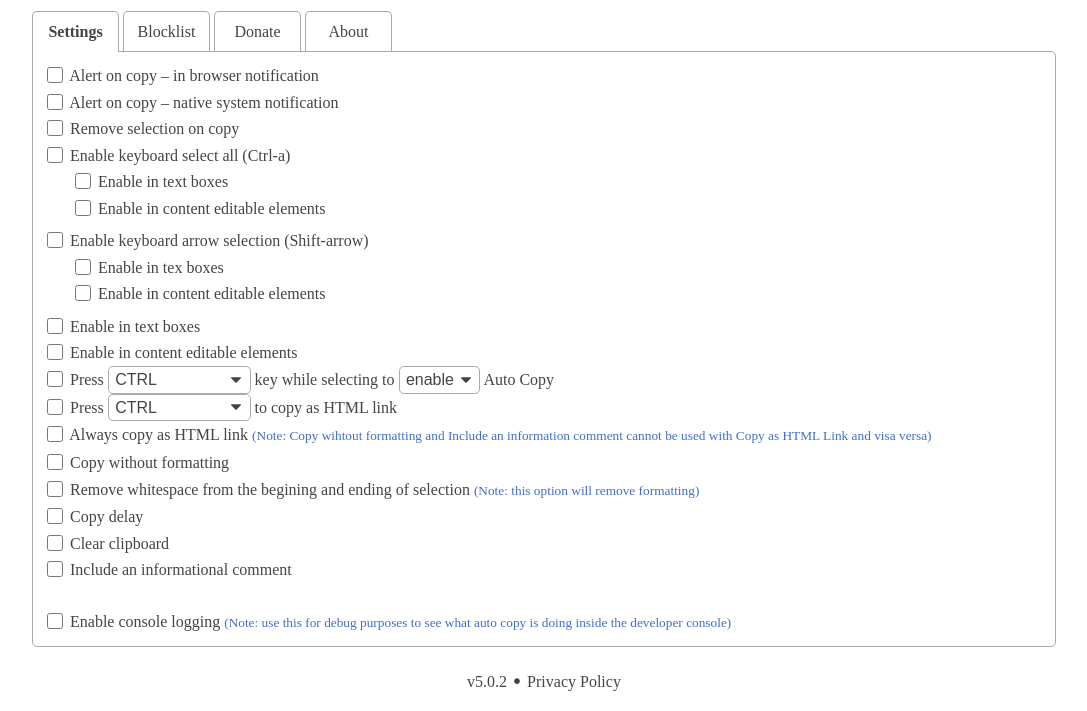
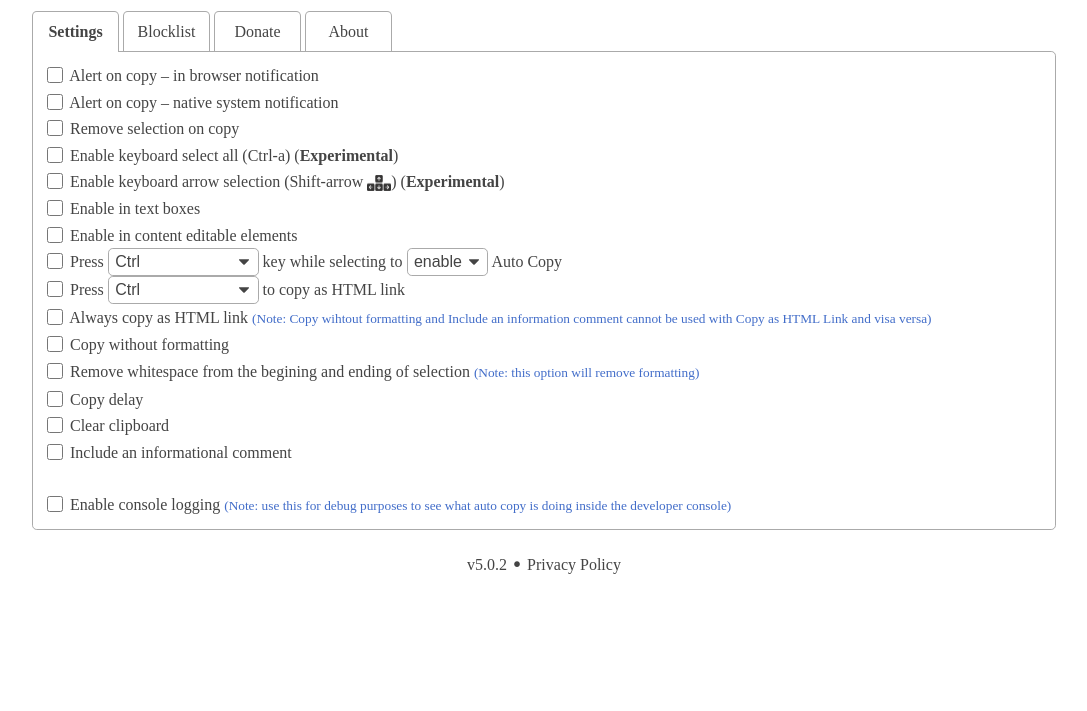
Before and after one commit to jamiephill/Auto-Copy, a browser extension: page html/options.html in a window 1280 px wide. Shown: the part 122-833 px from the top of the page, without its empty margins (96-1183 px from the left). After the commit the page ends 800 px from the top, so only its background shows below. Drawn offline with Linux system fonts and the light colour scheme.

Commit message:
Removed duplciate html element. Removed select options, now populating via JS to reduce duplication. Cleaned up JS. Setup show/hide for new settings.  Added icon for meta key on various platforms.

```diff
--- a/css/options.css
+++ b/css/options.css
@@ -105,6 +105,21 @@ body {
   margin: 1em;
   font-size: 16px;
   color: #444;
+}
+
+span.arrowKeys {
+  position: relative;
+  top: 4px;
+}
+
+span.arrowKeys img {
+  width: 24px;
+  transition: transform 0.3s ease-in-out;
+  transform-origin: left;
+}
+
+span.arrowKeys img:hover {
+  transform: scale(3);
 }
 
 div#clearClipboardSettings,
--- a/html/options.html
+++ b/html/options.html
@@ -61,14 +61,14 @@
           <br>
           <input class="autosave" type="checkbox" id="removeSelectionOnCopy"> <label for="removeSelectionOnCopy">Remove selection on copy</label>
           <br>
-          <input class="autosave" type="checkbox" id="enableSelectAll"> <label for="enableSelectAll">Enable keyboard select all (Ctrl-a)</label>
+          <input class="autosave" type="checkbox" id="enableSelectAll"> <label for="enableSelectAll">Enable keyboard select all (Ctrl-a) (<span class="bold">Experimental</span>)</label>
           <div id="enableSelectAllSettings" class="indent">
             <input class="autosave" type="checkbox" id="enableSelectAllForTextBoxes" name="enableSelectAllForTextBoxes"> <label for="enableSelectAllForTextBoxes">Enable in text boxes</label>
             <br>
             <input class="autosave" type="checkbox" id="enableSelectAllForContentEditable" name="enableSelectAllForContentEditable"> <label for="enableSelectAllForContentEditable">Enable in content editable elements</label>
           </div>
           <br>
-          <input class="autosave" type="checkbox" id="enableArrowSelect"> <label for="enableArrowSelect">Enable keyboard arrow selection (Shift-arrow)</label>
+          <input class="autosave" type="checkbox" id="enableArrowSelect"> <label for="enableArrowSelect">Enable keyboard arrow selection (Shift-arrow <span class="arrowKeys"> <img src="/assets/arrow-keys.png" alt="Arrow Keys"></span>) (<span class="bold">Experimental</span>)</label>
           <div id="enableArrowSelectSettings" class="indent">
             <input class="autosave" type="checkbox" id="enableArrowSelectForTextBoxes" name="enableArrowSelectForTextBoxes"> <label for="enableArrowSelectForTextBoxes">Enable in tex boxes</label>
             <br>
@@ -85,13 +85,6 @@
           <br>
           <input class="autosave" type="checkbox" id="ctrlToDisable"> <label for="ctrlToDisable">
             Press <select class="select-css modifierKey autosave" id="ctrlToDisableKey">
-              <option id="ctrl1" value="ctrl">CTRL</option>
-              <option id="shift1" value="shift">Shift</option>
-              <option id="alt1" value="alt">ALT</option>
-              <option id="ctrlalt1" value="ctrlalt">CTRL-ALT</option>
-              <option id="ctrlshift1" value="ctrlshift">CTRL-Shift</option>
-              <option id="ctrlaltshift1" value="ctrlaltshift">CTRL-ALT-Shift</option>
-              <option id="altshift1" value="altshift">ALT-Shift</option>
             </select>
             key while selecting to <select class="select-css autosave" id="ctrlState">
               <option value="enable">enable</option>
@@ -101,13 +94,6 @@
           <br>
           <input class="autosave" type="checkbox" id="altToCopyAsLink"> <label for="altToCopyAsLink">
             Press <select class="select-css modifierKey autosave" id="altToCopyAsLinkModifier">
-              <option id="ctrl2" value="ctrl">CTRL</option>
-              <option id="shift2" value="shift">Shift</option>
-              <option id="alt2" value="alt">ALT</option>
-              <option id="ctrlalt2" value="ctrlalt">CTRL-ALT</option>
-              <option id="ctrlshift2" value="ctrlshift">CTRL-Shift</option>
-              <option id="ctrlaltshift2" value="ctrlaltshift">CTRL-ALT-Shift</option>
-              <option id="altshift2" value="altshift">ALT-Shift</option>
             </select> to copy as HTML link</label>
           <br>
           <input class="autosave" type="checkbox" id="copyAsLink"> <label for="copyAsLink">Always copy as HTML link <span class="note">(Note: Copy wihtout formatting and Include an information comment cannot be used with Copy as HTML Link and visa versa)</span></label>
@@ -130,13 +116,6 @@
           <div id="includeCommentSettings" class="indent">
             <input class="autosave" type="checkbox" name="includeCommentToggle" id="includeCommentToggle"> <label for="includeCommentToggle">
               Press <select class="select-css modifierKey autosave" id="includeCommentToggleModifier">
-                <option id="ctrl3" value="ctrl">CTRL</option>
-                <option id="shift3" value="shift">Shift</option>
-                <option id="alt3" value="alt">ALT</option>
-                <option id="ctrlalt3" value="ctrlalt">CTRL-ALT</option>
-                <option id="ctrlshift3" value="ctrlshift">CTRL-Shift</option>
-                <option id="ctrlaltshift3" value="ctrlaltshift">CTRL-ALT-Shift</option>
-                <option id="altshift" value="altshift">ALT-Shift</option>
               </select>
               key while selecting to <select class="select-css autosave" id="includeCommentToggleState">
                 <option value="enable">enable</option>
--- a/js/options.js
+++ b/js/options.js
@@ -130,6 +130,8 @@ function restoreOptions() {
   showHideDiv(opts.includeComment, "includeCommentSettings");
   showHideDiv(opts.copyDelay, "copyDelaySettings");
   showHideDiv(opts.clearClipboard, "clearClipboardSettings");
+  showHideDiv(opts.enableSelectAll, "enableSelectAllSettings");
+  showHideDiv(opts.enableArrowSelect, "enableArrowSelectSettings");
 
   disableModifier();
   handleExclusivity();
@@ -137,24 +139,24 @@ function restoreOptions() {
 
 function disableModifier() {
   const els = {};
-  document.querySelectorAll(".modifierKey").forEach((item) => {
-    els[item.options[item.selectedIndex].value] = item;
-    [ ].forEach.call(item.options, (option) => {
-      option.removeAttribute("disabled");
+  document.querySelectorAll(".modifierKey").forEach((el) => {
+    els[el.value] = el;
+    [ ...el.options ].forEach((optionEl) => {
+      optionEl.removeAttribute("disabled");
     });
   });
 
-  for (const [ k, v ] of Object.entries(els)) {
-    document.querySelectorAll(".modifierKey").forEach((item) => {
-      if (v.id === item.id) {
-        return;
+  Object.keys(els).forEach((key) => {
+    document.querySelectorAll(".modifierKey").forEach((el) => {
+      if (els[key].value === el.value) {
+        return true;
       }
-      const option = item.options.namedItem(k);
+      const option = el.options.namedItem(key);
       if (option) {
         option.setAttribute("disabled", "");
       }
     });
-  }
+  });
 }
 
 function initBlockListDiv() {
@@ -342,6 +344,74 @@ function handleExclusivity() {
 
 document.addEventListener("DOMContentLoaded", function () {
   showLoading();
+  const createModifierOptions = (() => {
+    const optionsData = [{
+      value: "ctrl",
+      text: "Ctrl",
+    },
+    {
+      value: "alt",
+      text: "Alt",
+    },
+    {
+      value: "shift",
+      text: "Shift",
+    },
+    {
+      value: "meta",
+      text: "Meta (&#8862; / &#8984; / G)",
+    },
+    {
+      value: "ctrlalt",
+      text: "Ctrl-Alt",
+    },
+    {
+      value: "ctrlshift",
+      text: "Ctrl-Shift",
+    },
+    {
+      value: "ctrlmeta",
+      text: "Ctrl-Meta",
+    },
+    {
+      value: "altshift",
+      text: "Alt-Shift",
+    },
+    {
+      value: "altmeta",
+      text: "Alt-Meta",
+    },
+    {
+      value: "shiftmeta",
+      text: "Shift-Meta",
+    },
+    {
+      value: "ctrlaltshift",
+      text: "Ctrl-Alt-Shift",
+    },
+    {
+      value: "ctrlaltmeta",
+      text: "Ctrl-Alt-Meta",
+    },
+    {
+      value: "ctrlshiftmeta",
+      text: "Ctrl-Shift-Meta",
+    },
+    {
+      value: "altshiftmeta",
+      text: "Alt-Shift-Meta",
+    }];
+    document.querySelectorAll(".modifierKey").forEach((el) => {
+      optionsData.forEach((data) => {
+        const opt = document.createElement("option");
+        opt.value = data.value;
+        opt.setAttribute("name", data.value);
+        opt.innerHTML = data.text;
+        el.appendChild(opt);
+      });
+    });
+  });
+  createModifierOptions();
 
   const validateNumberValue = (id, defVal) => {
     const el = document.getElementById(id);
@@ -428,7 +498,7 @@ document.addEventListener("DOMContentLoaded", function () {
     addToBlockList
   );
   document.getElementById("domaintext").addEventListener("keyup", (e) => {
-    if (e.keyCode === 13) {
+    if (e.key === "Enter") {
       addToBlockList();
     }
   });
```
Also changed, not shown: assets/arrow-keys.png (added), 1 other file.
